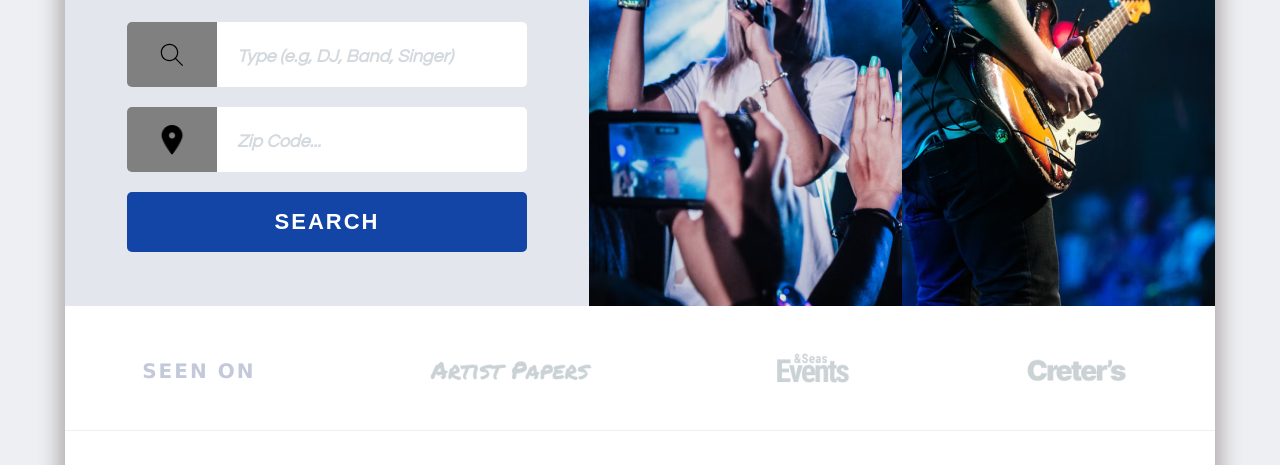
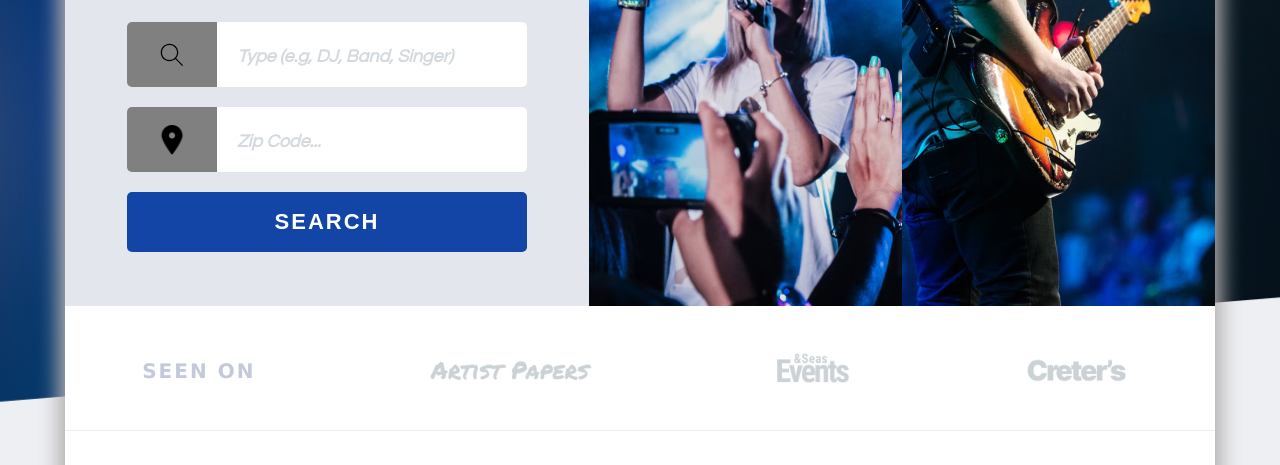
Before and after one commit to SAMCOM-07/sam-communication, a plain HTML site: page index.html in a window 1280 px wide. Shown: the part 214-679 px from the top of the page. Drawn offline with Linux system fonts and the light colour scheme.

Commit message:
Update index.html

```diff
--- a/index.html
+++ b/index.html
@@ -10,7 +10,7 @@
 <body>
                   <!--BACKGROUND IMAGE-->
 
-  <img class="bg" src="./images/bg (1).png" alt="background">
+  <img class="bg" src="bg (1).png" alt="background">
 
                         <!--HEADER-->
 
```
